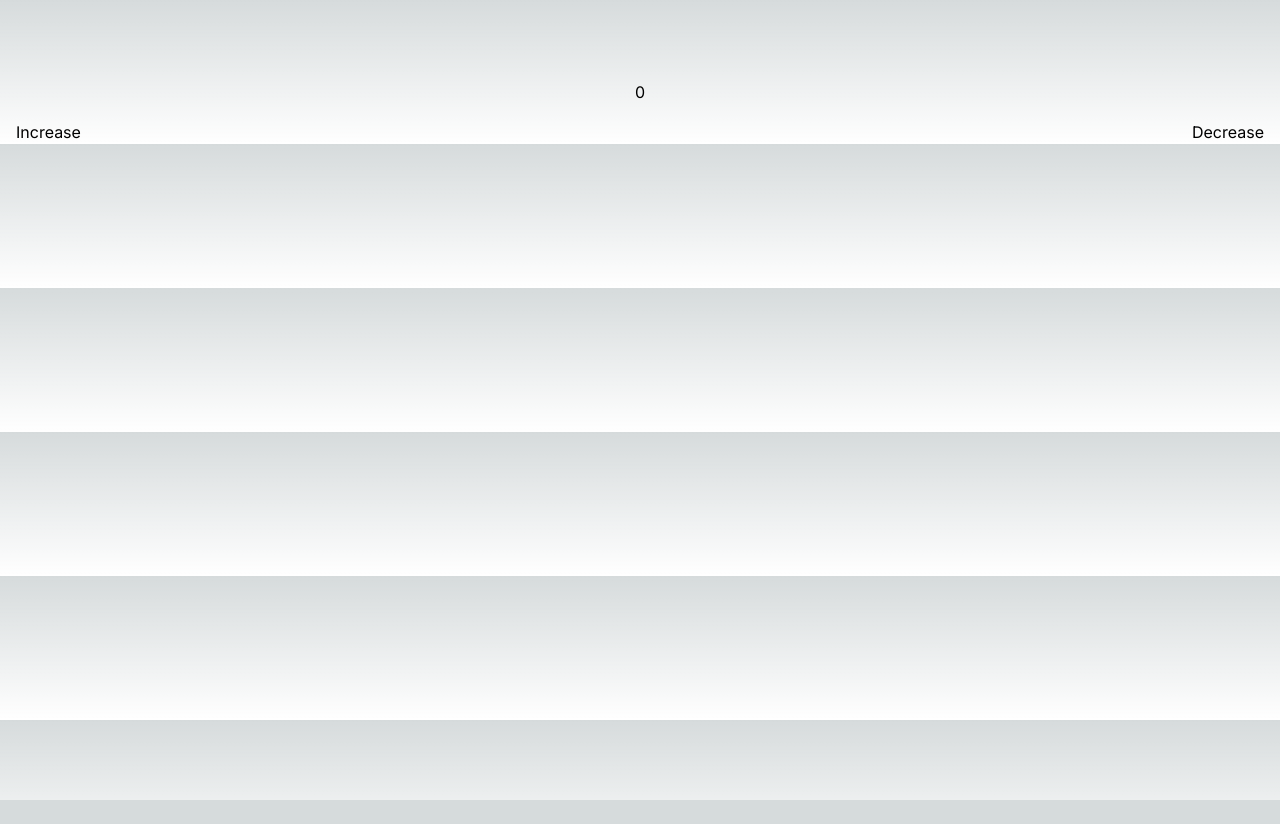
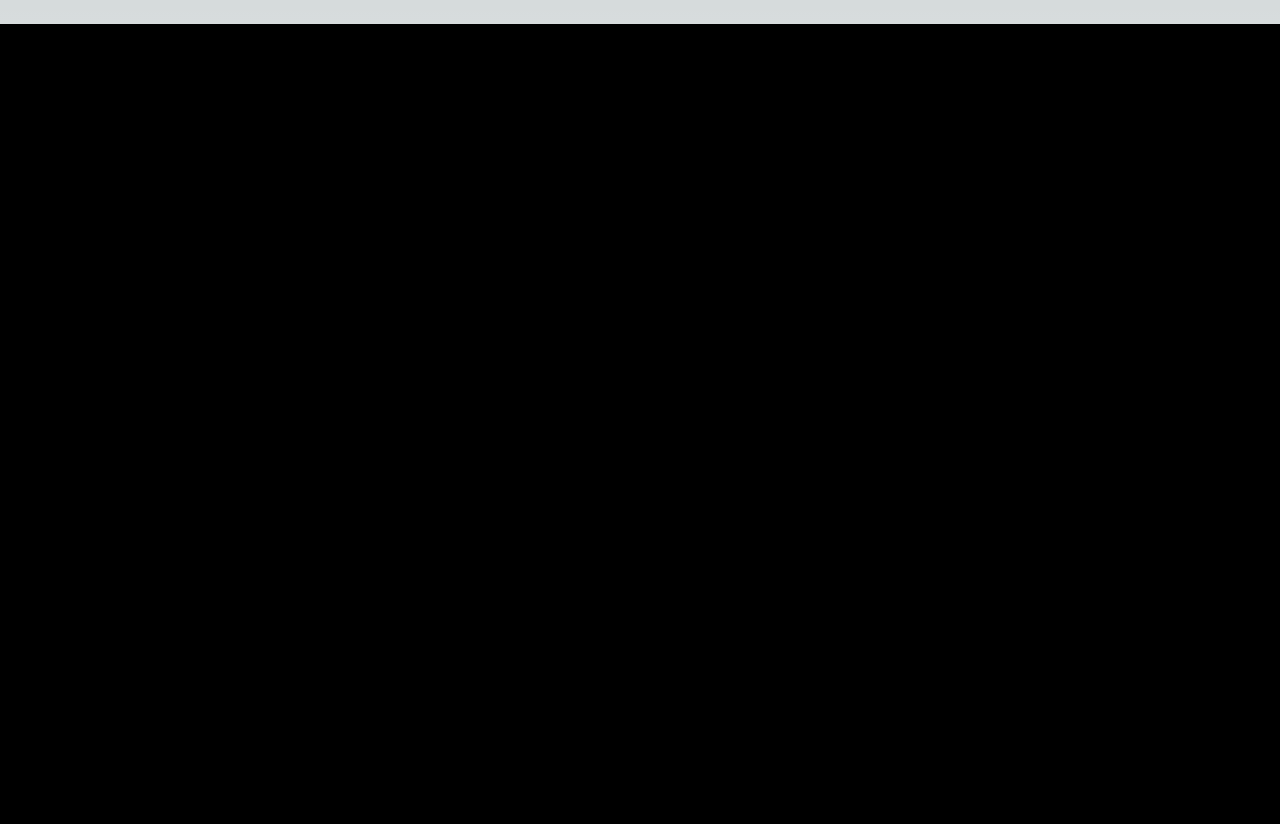
Before and after one commit to Preciousnnebuogor/25-Projects, a Next.js app: page / in a window 1280 px wide. Before the commit the page ends 800 px from the top, so only its background shows below. Built offline with nearby package versions, Linux system fonts and the light colour scheme.

Commit message:
added the color nd colotext

```diff
--- /dev/null
+++ b/app/color.tsx
@@ -0,0 +1,36 @@
+"use client";
+//background color - click a button to change color of the background//
+
+import { useState } from "react";
+
+export default function Color() {
+  const [bgColor, setBgColor] = useState("black");
+
+  const background = [
+    "blue",
+    "red",
+    "purple",
+    "green",
+    "white",
+    "orange",
+    "lemon",
+    "yellow",
+    "pink",
+    "peach",
+  ];
+  return (
+    <div style={{ backgroundColor: bgColor, width: "100%", height: "100vh" }}>
+      <button
+        className={`flex items-center justify-center mt-6`}
+        onClick={() => {
+          const randomNumber = Math.random() * (background.length - 0) + 0;
+          const wholeNumber = Math.floor(randomNumber);
+          setBgColor(background[wholeNumber]);
+          console.log("hi, bitch", randomNumber, wholeNumber);
+        }}
+      >
+        Change
+      </button>
+    </div>
+  );
+}
--- /dev/null
+++ b/app/colorText.tsx
@@ -0,0 +1,36 @@
+"use client";
+// Text Color - changing the text color using useEffect and setInterval for timing//
+import { useEffect, useState } from "react";
+
+export default function ColorText() {
+  const [bgColor, setBgColor] = useState("red");
+
+  const background = [
+    "white",
+    "blue",
+    "pink",
+    "orange",
+    "yellow",
+    "green",
+    "purple",
+    "lemon",
+    "peach",
+  ];
+  useEffect(() => {
+    setInterval(() => {
+      const randomNumber = Math.random() * (background.length - 0) + 0;
+      const wholeNumber = Math.floor(randomNumber);
+      setBgColor(background[wholeNumber]);
+    }, 1000);
+  }, []);
+  return (
+    <div style={{ color: bgColor }}>
+      <p>
+        Lorem ipsum dolor sit amet, consectetur adipisicing elit. Quam vel vero
+        atque ducimus commodi! Consectetur voluptatum, amet cumque minus eos
+        harum corporis. Eligendi corrupti sit tenetur accusantium dicta nostrum
+        iusto!
+      </p>
+    </div>
+  );
+}
--- a/app/counter.tsx
+++ b/app/counter.tsx
@@ -1,5 +1,5 @@
 "use client"
-
+// Counter - increase button that increase the count and decrease button that decrease the count//
 import { useState } from "react"
 
 export default function Counter(){
--- a/app/inputForm.tsx
+++ b/app/inputForm.tsx
@@ -1,5 +1,5 @@
 "use client";
-
+// Form - displays whatever typed on the input field//
 import { useState } from "react";
 
 export default function InputForm() {
--- a/app/page.tsx
+++ b/app/page.tsx
@@ -1,9 +1,10 @@
+import Color from "./color";
 import Counter from "./counter";
 
 export default function Home() {
   return (
     <div>
-      <Counter/>
+      <Color/>
     </div>
   );
 }
--- a/app/quote.tsx
+++ b/app/quote.tsx
@@ -1,5 +1,5 @@
 "use client";
-
+// Quote - displays different quotes when clicked on the button//
 import { useState } from "react";
 
 export default function Quotes() {
```
